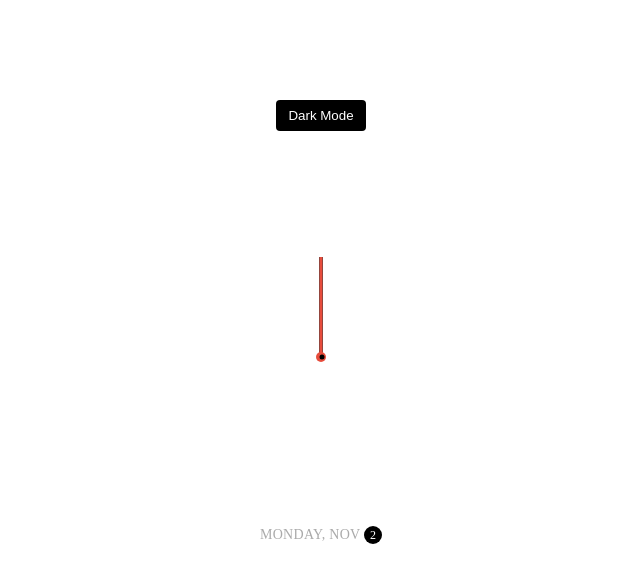
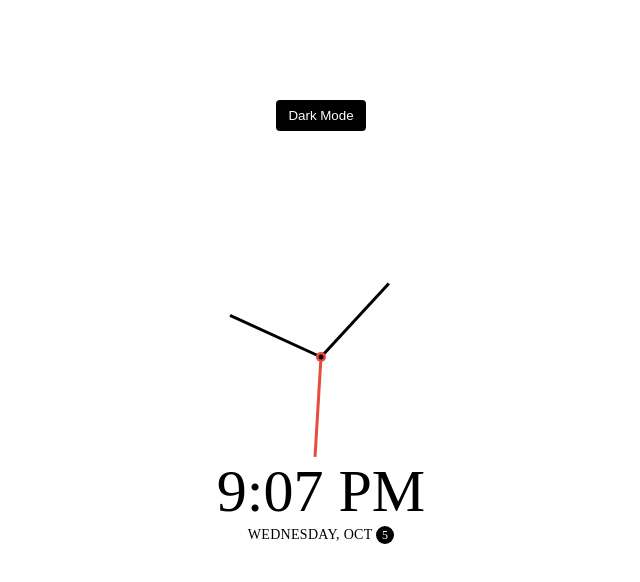
Before and after one commit to PaulAyobamidele/daynineteen, a plain HTML site: page index.html in a window 1280 px wide. Shown: the whole page, without its empty margins (319-959 px from the left). Drawn offline with Linux system fonts and the light colour scheme.

Commit message:
Bug fixed

```diff
--- a/main.css
+++ b/main.css
@@ -7,7 +7,7 @@
     --secondary-color: #fff;
 }
 
-.html.dark {
+html.dark {
     --primary-color: #fff;
     --secondary-color : #333;
 }
@@ -104,18 +104,17 @@ body {
     position: absolute;
     top: 50%;
     left: 50%;
-    transform: translate(-30%, -50%);
+    transform: translate(-50%, -50%);
     border-radius: 50%;
 }
 
 
 .time {
     font-size: 60px;
-    color: var(--secondary-color);
 }
 
 .date {
-    color: #aaa;
+    /* color: #aaa; */
     font-size: 14px;
     letter-spacing: 0.3px;
     text-transform: uppercase;
--- a/main.js
+++ b/main.js
@@ -1,8 +1,8 @@
 const hourEl = document.querySelector('.hour')
-const minuteEL = document.querySelector('.minute')
+const minuteEl = document.querySelector('.minute')
 const secondEl = document.querySelector('.second')
 const timeEl = document.querySelector('.time')
-const dateEL = document.querySelector('.date')
+const dateEl = document.querySelector('.date')
 const toggle = document.querySelector('.toggle')
 
 
@@ -10,7 +10,7 @@ const toggle = document.querySelector('.toggle')
 const days = ["Sunday", "Monday", "Tuesday", "Wednesday", "Thursday", "Firday", "Saturday"];
 
 
-const months = ["Jan", "Feb", "Mar", ]
+const months = ["Jan", "Feb", "Mar", "Apr", "May", "Jun", "Jul", "Aug", "Sep", "Oct", "Nov", "Dec"];
 
 
 toggle.addEventListener('click', (e) => {
@@ -29,10 +29,28 @@ function setTime() {
     const time =  new Date();
     const month = time.getMonth()
     const day = time.getDay()
+    const date = time.getDate()
     const hours = time.getHours()
     const hoursForClock = hours % 12;
     const minutes = time.getMinutes()
     const seconds = time.getSeconds()
+    const ampm = hours >= 12 ? 'PM' : 'AM'
+
+    hourEl.style.transform = `translate(-50%, -100%) rotate(${scale(hoursForClock, 0, 11, 0, 360)}deg)`
+    minuteEl.style.transform = `translate(-50%, -100%) rotate(${scale(minutes, 0, 59, 0, 360)}deg)`
+    secondEl.style.transform = `translate(-50%, -100%) rotate(${scale(seconds, 0, 59, 0, 360)}deg)`
+
+
+    timeEl.innerHTML = `${hoursForClock}:${minutes < 10 ? `0${minutes}` : minutes} ${ampm}`
+
+    dateEl.innerHTML = `${days[day]}, ${months[month]} <span class="circle">${date}</span>`
+}
+
+const scale = (num, in_min, in_max, out_min, out_max) => {
+    return (num - in_min) * (out_max - out_min) / (in_max - in_min) + out_min;
 }
 
 setTime()
+
+
+setInterval(setTime, 1000)
```
